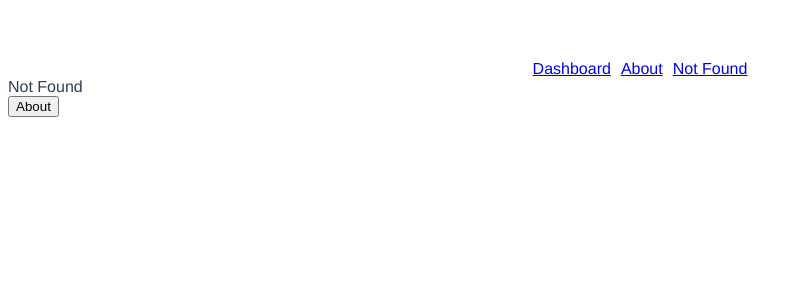
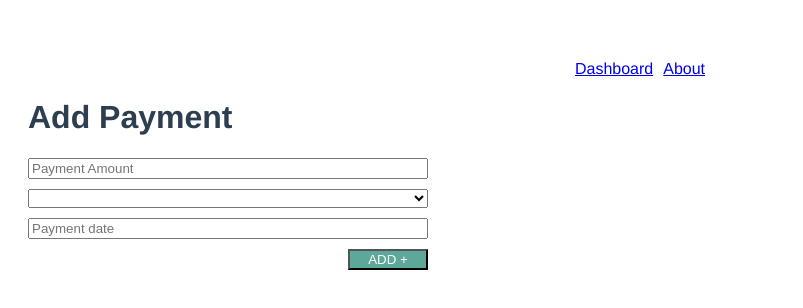
Before and after one commit to AlexaSavenkova/Vue, a Vue app: page /add/payment/1 in a window 1280 px wide. Before the commit this address led to /notfound. Shown: the top 308 px of the page, without its empty margins (0-803 px from the left). Built offline with nearby package versions, Linux system fonts and the light colour scheme.

Commit message:
homework for lesson 5

```diff
--- /dev/null
+++ b/pages/AddPayment.vue
@@ -0,0 +1,87 @@
+<template>
+  <div>
+    <h1>Add Payment</h1>
+    <div :class="this.$style.main">
+      <div :class="this.$style.form">
+        <input type="text" placeholder="Payment Amount" v-model.number="value">
+        <select v-model="category">
+          <option value="" disabled hidden>Payment Description</option>
+          <option
+            v-for="category of categoryList"
+            :value="category"
+            :key="category"
+          >
+            {{ category}}
+          </option>
+        </select>
+        <input type="text" placeholder="Payment date" v-model="date">
+        <button @click="addPayment" :class="this.$style.addBtn">ADD + </button>
+      </div>
+    </div>
+  </div>
+</template>
+
+<script>
+import { mapGetters, mapActions, mapMutations } from 'vuex'
+
+export default {
+  name: 'AddPayment',
+  data: () => ({
+    value: '',
+    category: '',
+    date: ''
+  }),
+  methods: {
+    ...mapActions(['fetchCategoryData']),
+    ...mapMutations(['ADD_PAYMENT_DATA']),
+    addPayment () {
+      const { value, category, date, currentDate } = this
+      const data = {
+        value,
+        category,
+        date: date || currentDate
+      }
+      this.ADD_PAYMENT_DATA(data)
+      this.$router.push({ name: 'dashboard' })
+    }
+  },
+  computed: {
+    ...mapGetters(['categoryList']),
+    currentDate () {
+      const currentDate = new Date()
+      const day = currentDate.getDate()
+      const month = currentDate.getMonth() + 1
+      const year = currentDate.getFullYear()
+      return `${day}.${month}.${year}`
+    }
+  },
+  created () {
+    this.fetchCategoryData()
+    if (this.$route.params.category) {
+      this.category = this.$route.params.category[0].toUpperCase() + this.$route.params.category.slice(1)
+    }
+    this.value = Number(this.$route.query.value) || ''
+  }
+}
+</script>
+
+<style module>
+.main {
+  display: flex;
+  justify-content: flex-start;
+  margin-bottom: 50px;
+  margin-left: 20px;
+}
+.form {
+  display: flex;
+  flex-direction: column;
+  width: 400px;
+  gap: 10px;
+}
+.addBtn {
+  width: 80px;
+  align-self: flex-end;
+  background-color: #5ea899;
+  color: white;
+}
+</style>
--- a/pages/Dashboard.vue
+++ b/pages/Dashboard.vue
@@ -3,15 +3,10 @@
     <h1>My personal costs: {{ totalCost }}</h1>
     <button
       :class="this.$style.showFormBtn"
-      @click="showForm = !showForm"
+      @click="goToAddPaymentPage"
     >
       ADD NEW COST +
     </button>
-    <AddPaymentForm
-      v-show="showForm"
-      @add-payment="addPayment"
-      :categoryList="categoryList"
-    />
     <PaymentsDisplay
       :paymentsList="currentPage"
     />
@@ -25,52 +20,46 @@
 
 <script>
 import PaymentsDisplay from '@/components/PaymentsDisplay.vue'
-import AddPaymentForm from '@/components/AddPaymentForm'
 import Pagination from '@/components/Pagination'
-import { mapActions, mapMutations, mapGetters } from 'vuex'
+import { mapGetters } from 'vuex'
 
 export default {
   name: 'Dashboard',
   components: {
     PaymentsDisplay,
-    AddPaymentForm,
     Pagination
   },
   data: () => ({
     showForm: false,
-    linesPerPage: 3,
+    linesPerPage: 5,
     currentPageNumber: 1
   }),
   computed: {
-    ...mapGetters(['paymentsList', 'categoryList', 'totalCost', 'currentPage']),
+    ...mapGetters(['paymentsList', 'totalCost']),
+    currentPage () {
+      const start = this.linesPerPage * (this.currentPageNumber - 1)
+      const end = start + this.linesPerPage
+      return this.paymentsList.slice(start, end)
+    },
     totalPages () {
       return Math.ceil(this.paymentsList.length / this.linesPerPage)
     }
   },
   methods: {
-    ...mapActions(['fetchData', 'fetchCategoryData', 'fetchPage']),
-    ...mapMutations(['ADD_PAYMENT_DATA']),
-    addPayment (data) {
-      // this.$store.commit('ADD_PAYMENT_DATA', data)
-      this.ADD_PAYMENT_DATA(data)
-      this.getPage(this.currentPageNumber)
-    },
     getPage (number) {
       this.currentPageNumber = number
-      const start = this.linesPerPage * (number - 1)
-      const end = start + this.linesPerPage
-      const payload = {
-        start,
-        end
-      }
-      this.fetchPage(payload)
+    },
+    goToAddPaymentPage () {
+      this.$router.push({
+        name: 'add_payment'
+        // params: {
+        //   a: 'qwerty'
+        // }
+      })
     }
   },
   created () {
-    // this.$store.dispatch('fetchData')
-    this.fetchData()
-    this.fetchCategoryData()
-    setTimeout(() => this.getPage(1), 1000)
+    // this.getPage(1)
   }
 }
 </script>
--- a/src/App.vue
+++ b/src/App.vue
@@ -1,66 +1,31 @@
 <template>
   <div id="app">
     <header class="header">
-<!--      <nav @click.prevent="pushHistory($event)">-->
       <nav>
-<!--        <a href="/#dashboard" class="router-link">Dashboard</a>-->
-<!--        <a href="/#about" class="router-link">About</a>-->
-<!--        <a href="/#notfound" class="router-link">Not Found</a>-->
-<!--        <a href="/dashboard" class="router-link">Dashboard</a>-->
-<!--        <a href="/about" class="router-link">About</a>-->
-<!--        <a href="/notfound" class="router-link">Not Found</a>-->
         <router-link to="dashboard" class="router-link">Dashboard</router-link>
         <router-link to="about" class="router-link">About</router-link>
-        <router-link to="notfound" class="router-link">Not Found</router-link>
       </nav>
     </header>
     <main>
-<!--      <About v-if="page==='about'"/>-->
-<!--      <NotFound v-if="page==='notfound'"/>-->
-<!--      <Dashboard v-if="page==='dashboard'"/>-->
       <router-view />
-      <button @click="goToPage">About</button>
     </main>
   </div>
 </template>
 
 <script>
-// import About from '../pages/About'
-// import NotFound from '../pages/NotFound'
-// import Dashboard from '../pages/Dashboard'
-
+import { mapActions } from 'vuex'
 export default {
   name: 'App',
   components: {
-    // About,
-    // Dashboard,
-    // NotFound
   },
   data: () => ({
     // page: 'dashboard'
   }),
   methods: {
-    goToPage () {
-      // this.$router.push('about')
-      this.$router.push({
-        name: 'about',
-        params: {
-          a: 'qwerty'
-        }
-      })
-    }
-    // setPage () {
-    //   // this.page = window.location.hash.slice(1)
-    //   this.page = window.location.pathname.slice(1)
-    //   console.log(this.page)
-    // },
-    // pushHistory (e) {
-    //   if (!e.target.classList.contains('route-link')) return
-    //   window.history.pushState({}, '', e.target.href)
-    //   this.setPage()
-    // }
+    ...mapActions(['fetchData'])
   },
   mounted () {
+    this.fetchData()
     // window.addEventListener('hashchange', this.setPage)
     // window.addEventListener('popstate', this.setPage)
     // console.log(this.$router)
--- a/src/components/AddPaymentForm.vue
+++ b/src/components/AddPaymentForm.vue
@@ -2,7 +2,6 @@
   <div :class="this.$style.main">
     <div :class="this.$style.form">
       <input type="text" placeholder="Payment Amount" v-model.number="value">
-<!--      <input type="text" placeholder="Payment Description" v-model="category">-->
       <select v-model="category">
         <option value="" disabled selected hidden>Payment Description</option>
         <option
--- a/src/components/PaymentsDisplay.vue
+++ b/src/components/PaymentsDisplay.vue
@@ -26,7 +26,6 @@ export default {
       type: Array,
       default: () => ([])
     }
-    // show: Boolean
   }
 }
 </script>
--- a/src/router/index.js
+++ b/src/router/index.js
@@ -3,26 +3,45 @@ import VueRouter from 'vue-router'
 import Dashboard from '../../pages/Dashboard'
 import About from '../../pages/About'
 import NotFound from '../../pages/NotFound'
+import AddPayment from '../../pages/AddPayment'
 
 Vue.use(VueRouter)
 const router = new VueRouter({
   mode: 'history',
   routes: [
     {
+      path: '/',
+      name: 'root',
+      redirect: {
+        name: 'dashboard'
+      }
+    },
+    {
       path: '/dashboard',
       name: 'dashboard',
       component: Dashboard
     },
-    {
-      path: '/dashboard/:page',
-      name: 'dashboard',
-      component: Dashboard
-    },
+    // {
+    //   path: '/dashboard/:page',
+    //   name: 'dashboard',
+    //   component: Dashboard
+    // },
     {
       // path: '/about',
       path: '/about*',
       name: 'about',
       component: About
+    },
+    {
+      path: '/add/payment',
+      name: 'add_payment',
+      component: AddPayment,
+      children: [
+        {
+          path: ':category',
+          component: AddPayment
+        }
+      ]
     },
     {
       path: '/notfound',
@@ -53,6 +72,7 @@ const router = new VueRouter({
 const titles = {
   dashboard: 'Dashboard',
   about: 'About',
+  add_payment: 'Add Payment',
   notfound: 'Not Found'
 }
 router.afterEach((to) => {
--- a/src/store/paymentsList.js
+++ b/src/store/paymentsList.js
@@ -1,22 +1,15 @@
-// import Vue from 'vue'
 export default {
   state: {
-    paymentsList: [],
-    // linesPerPage: 3,
-    currentPage: []
+    paymentsList: []
   },
   getters: {
     paymentsList: (state) => state.paymentsList,
     totalCost: ({ paymentsList }) => paymentsList
-      .reduce((total, { value }) => total + value, 0),
-    currentPage: (state) => state.currentPage
+      .reduce((total, { value }) => total + value, 0)
   },
   mutations: {
     SET_PAYMENTS_LIST (state, paymentsList) {
       state.paymentsList = paymentsList
-    },
-    SET_CURRENT_PAGE (state, page) {
-      state.currentPage = page
     },
     ADD_PAYMENT_DATA (state, payment) {
       state.paymentsList.push(payment)
@@ -45,19 +38,10 @@ export default {
             date: '24.03.2020',
             category: 'Food',
             value: 532
-          },
-          {
-            date: '24.04.2020',
-            category: 'Food',
-            value: 765
           }
         ]
         commit('SET_PAYMENTS_LIST', initialPaymentsList)
       }, 1000)
-    },
-    fetchPage: (context, payload) => {
-      const page = context.state.paymentsList.slice(payload.start, payload.end)
-      context.commit('SET_CURRENT_PAGE', page)
     }
   }
 }
```
